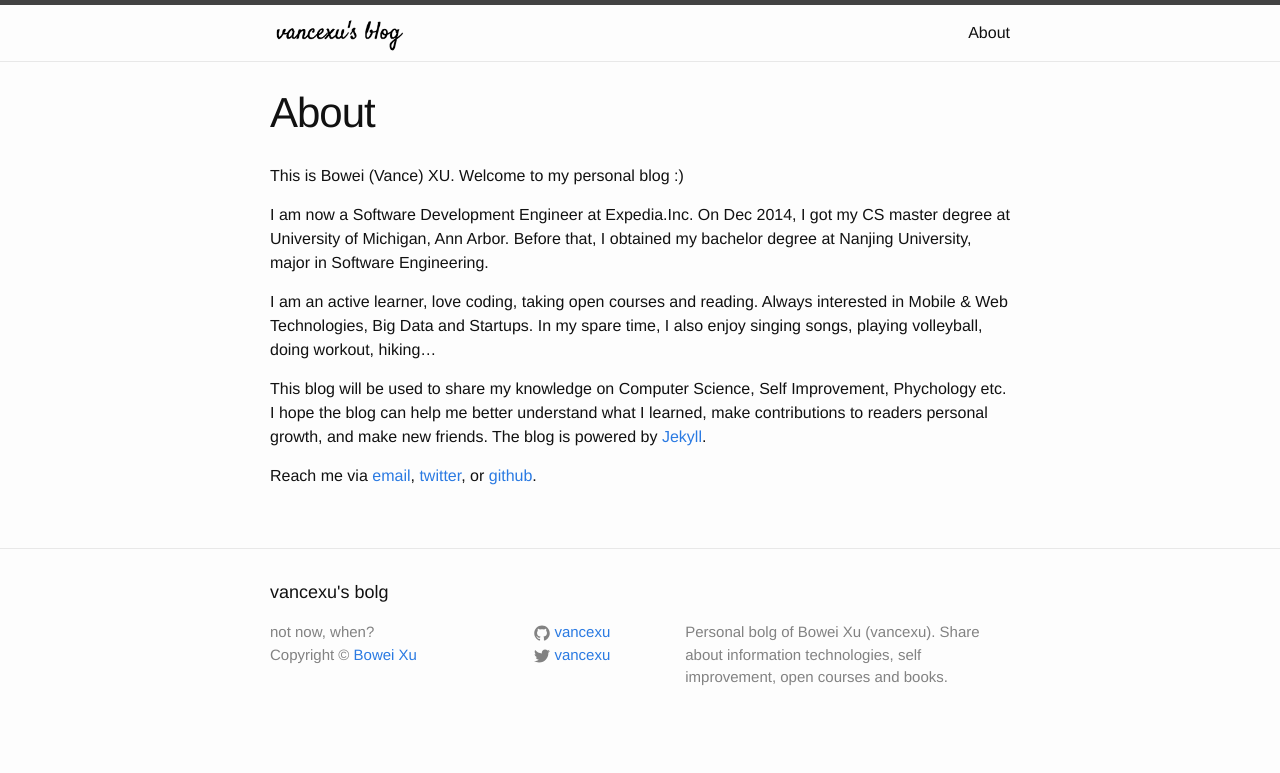
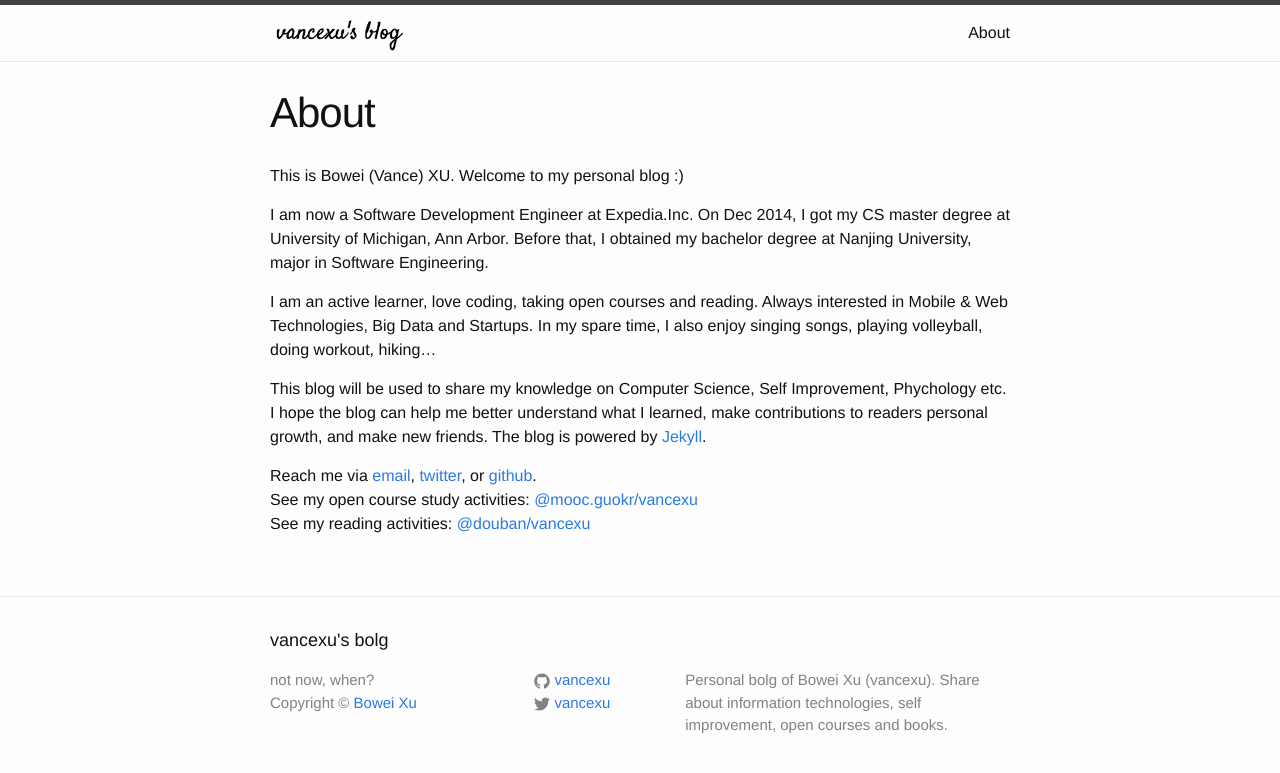
Before and after one commit to vancexu/vancexu.github.io, a Jekyll site: the page built from about.md, in a window 1280 px wide. Shown: the top 773 px of the page. Built offline with Jekyll 4.4.1, drawn with Linux system fonts in a browser that asks for light colours.

Commit message:
add guokr and douban

```diff
--- a/about.md
+++ b/about.md
@@ -13,3 +13,5 @@ I am an active learner, love coding, taking open courses and reading. Always int
 This blog will be used to share my knowledge on Computer Science, Self Improvement, Phychology etc. I hope the blog can help me better understand what I learned, make contributions to readers personal growth, and make new friends. The blog is powered by [Jekyll](http://jekyllrb.com/).
 
 Reach me via [email](mailto:xuboweinju@gmail.com), [twitter](https://twitter.com/vancexu), or [github](https://github.com/vancexu).
+See my open course study activities: [@mooc.guokr/vancexu](http://mooc.guokr.com/user/1577057462/)
+See my reading activities: [@douban/vancexu](http://www.douban.com/people/vancexu/)
```
